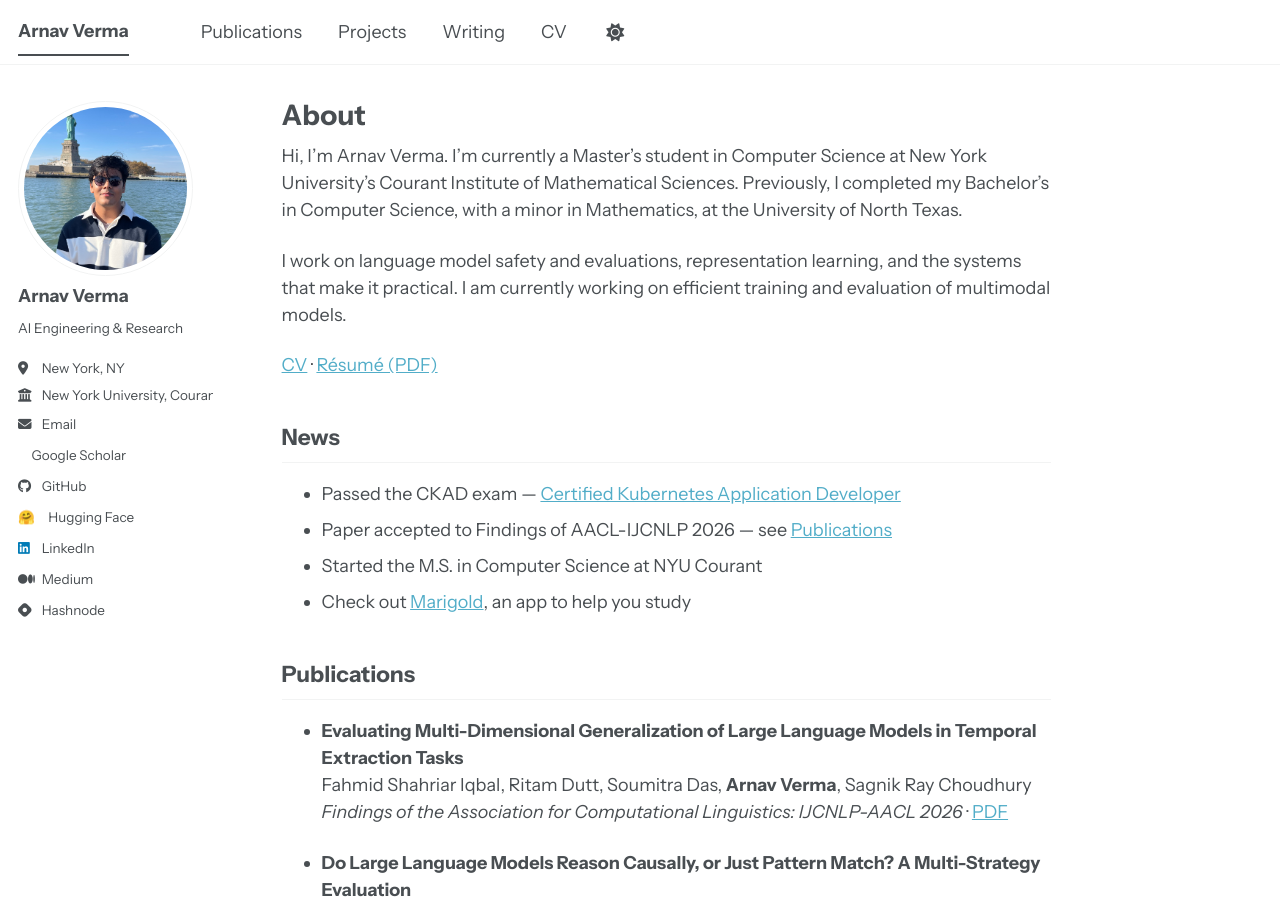
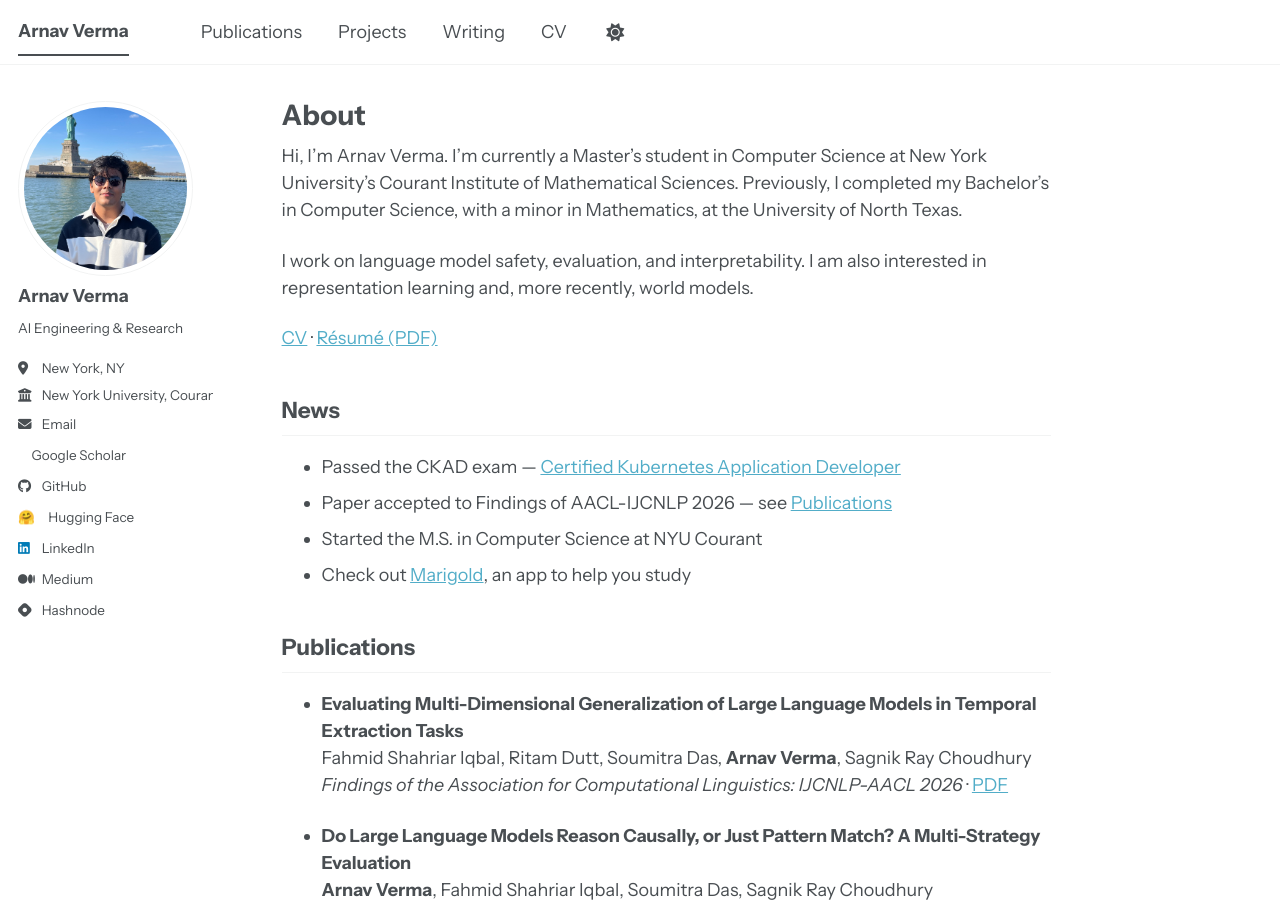
Before and after one commit to namesarnav/namesarnav.github.io, a Jekyll site: the page built from _pages/about.md, in a window 1280 px wide and 900 px high. Built offline with Jekyll 4.4.1, drawn with Linux system fonts in a browser that asks for light colours; a script bundle is joined from its source files by our own code; a style sheet for code colours, icons or effects is not loaded.

Commit message:
content: update research interests on the homepage
Co-Authored-By: Claude Opus 5.5 <noreply@anthropic.com>

```diff
--- a/_pages/about.md
+++ b/_pages/about.md
@@ -9,7 +9,7 @@ redirect_from:
 
 Hi, I'm Arnav Verma. I'm currently a Master's student in Computer Science at New York University's Courant Institute of Mathematical Sciences. Previously, I completed my Bachelor's in Computer Science, with a minor in Mathematics, at the University of North Texas.
 
-I work on language model safety and evaluations, representation learning, and the systems that make it practical. I am currently working on efficient training and evaluation of multimodal models.
+I work on language model safety, evaluation, and interpretability. I am also interested in representation learning and, more recently, world models.
 
 [CV](/cv/) · [Résumé (PDF)](/documents/resume.pdf)
 
```
